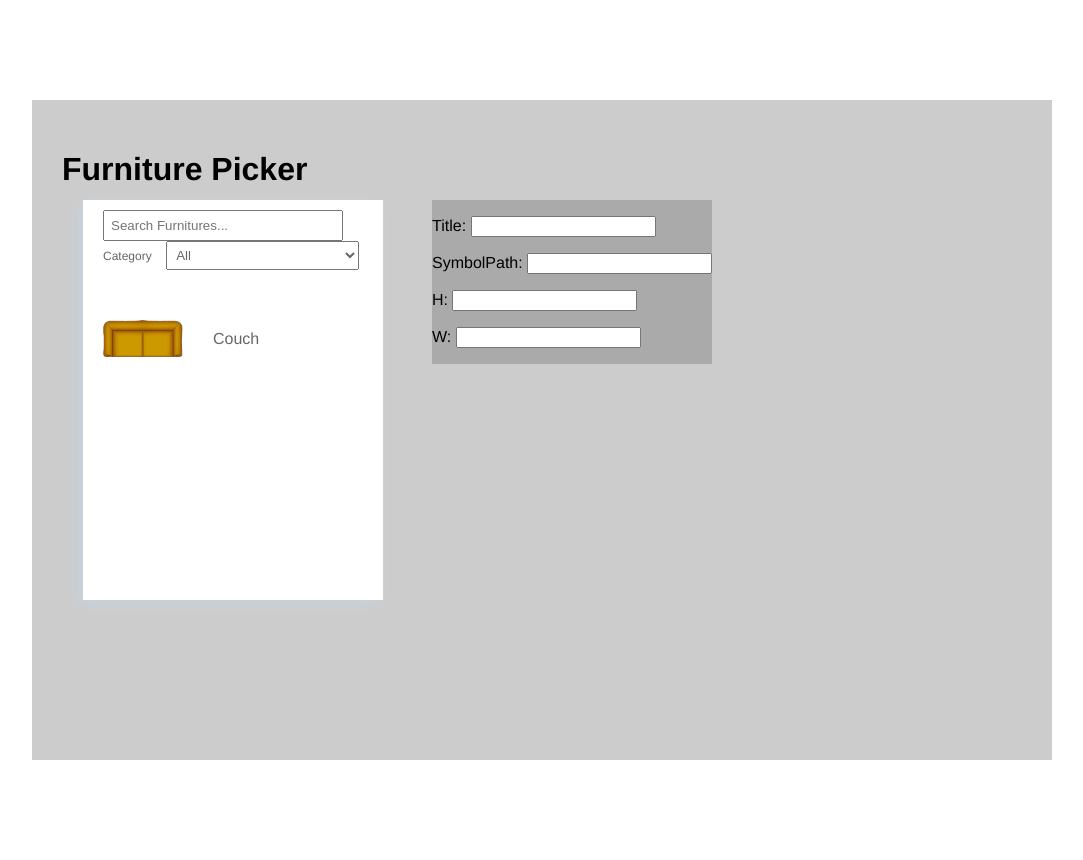
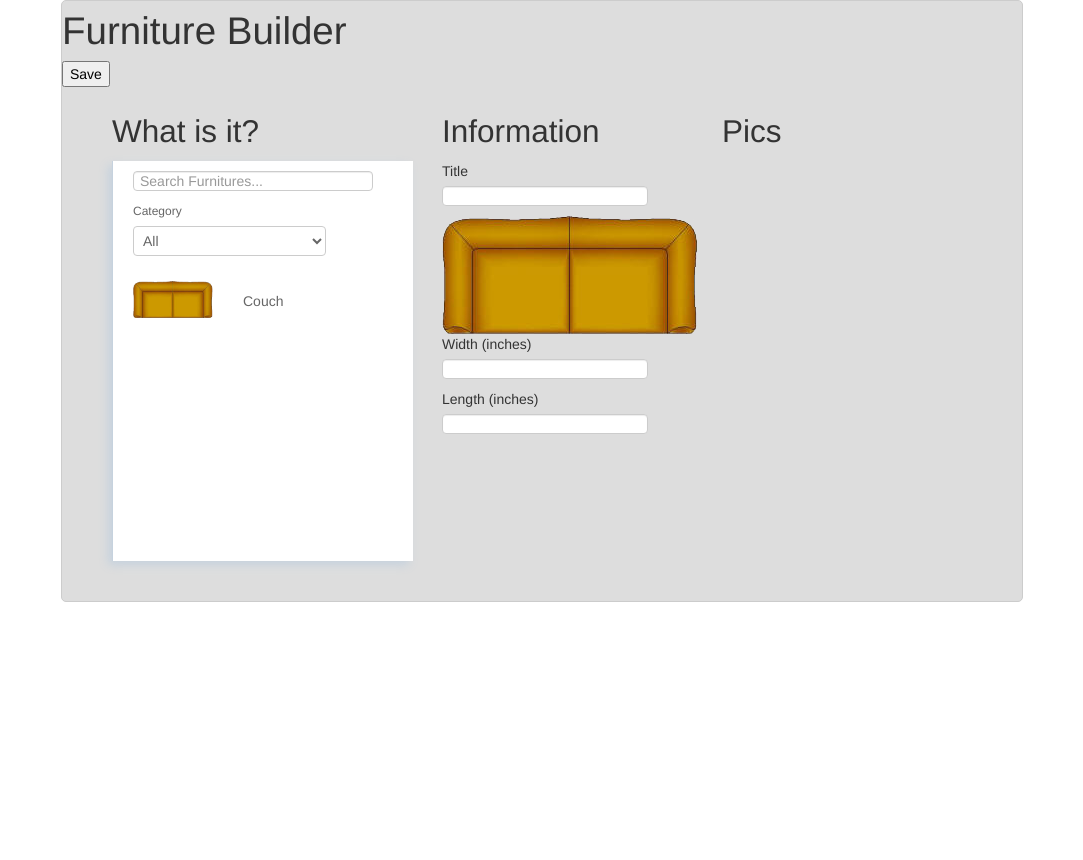
Before and after one commit to inpica/inpica, a Django app: page /pin/1/1 in a window 1280 px wide. Shown: the whole page, without its empty margins (98-1181 px from the left). After the commit the page ends 602 px from the top, so only its background shows below. Run offline with Django 3.2, Linux system fonts and the light colour scheme.

Commit message:
furniture builder (pin)

```diff
--- a/inpica/urls.py
+++ b/inpica/urls.py
@@ -36,7 +36,9 @@ urlpatterns = patterns('',
 
     url(r'^furniture/builder$','main.views.FurnitureBuilder'),
     url(r'^furniture/builder-submit$','main.views.FurnitureBuilderSubmit'),
-    url(r'^pin/(?P<id>\d+)/(?P<ss>.+)$','main.views.Pin')
+
+    url(r'^pin/(?P<id>\d+)/(?P<ss>.+)$','main.views.Pin'),
+    url(r'^pin/save/(?P<id>\d+)/(?P<ss>.+)$','main.views.PinSave')
 
 
 
--- a/main/forms.py
+++ b/main/forms.py
@@ -49,4 +49,4 @@ class FurnitureBuilder(ModelForm):
 	required_css_class ='required'
 	class Meta:
 		model = m.Furniture
-		fields = ("title","symbolPath","h","w")
+		fields = ("title","h","w")
--- a/main/models.py
+++ b/main/models.py
@@ -13,6 +13,7 @@ class UserDetails(models.Model):
 	'''
 	user = models.OneToOneField(User, primary_key=True)
 	confirmCode = models.CharField(max_length=40, null=True)
+	bookmarkletss = models.CharField(max_length=40, null=True)
 
 
 
@@ -92,8 +93,8 @@ class Furniture(models.Model):
 	symbol = models.ImageField(upload_to=FurnitureSymbol_Filename, null=True)
 	RCD = models.DateTimeField(default=datetime.now)
 	bucket = models.CharField(max_length=255, choices=[('PIN','Pin Board'), ('MY', 'My Furniture')], db_index=True)
-	h = models.IntegerField(null=True)
-	w = models.IntegerField(null=True)
+	h = models.FloatField(null=True)
+	w = models.FloatField(null=True)
 
 	def dim(self):
 		return {
@@ -192,8 +193,8 @@ class FloorplanCameraPic(models.Model):
 
 
 
-class Bookmarklet(models.Model):
-	user = models.ForeignKey(User, db_index=True)
-	uuid = models.CharField(max_length=40)
-	EOL = models.DateTimeField() #End of Life
-	RCD = models.DateTimeField(datetime.now)
+# class Bookmarklet(models.Model):
+# 	user = models.ForeignKey(User, db_index=True)
+# 	uuid = models.CharField(max_length=40)
+# 	EOL = models.DateTimeField() #End of Life
+# 	RCD = models.DateTimeField(datetime.now)
--- a/main/views.py
+++ b/main/views.py
@@ -222,4 +222,32 @@ def FurnitureBuilderSubmit(request):
 
 def Pin(request, id, ss):
 	form = main.forms.FurnitureBuilder(initial={"w":request.GET.get("w"),"h":request.GET.get("l"),"title":request.GET.get("title")})
-	return render_to_response('main/pin.html',{"form": form, "picurls":request.GET.getlist("picurl")}, context_instance=RequestContext(request))
+	return render_to_response('main/pin.html',
+		{"furniturebuilder":{
+			"builderform":form,
+			"symbolid":request.GET.get('symbolid', 1),
+			"url":request.GET.get("url"),
+			"isPin":True,
+			"picurls":request.GET.getlist("picurl"),
+			"userid":id,
+			"ss":ss
+		}},
+		context_instance=RequestContext(request))
+
+@csrf_exempt
+def PinSave(request, id, ss):
+	#TODO - check if id and ss are a match
+	furniture = m.Furniture()
+	furniture.user = User.objects.get(pk=id)
+	furniture.title = request.POST.get("title")
+	furniture.url = request.POST.get("url")
+	furniture.symbolPath = request.POST.get("symbolPath")
+	furniture.bucket = "PIN"
+	furniture.h = float(request.POST.get("h"))/12
+	furniture.w = float(request.POST.get("w"))/12
+	furniture.save()
+	pics = []
+	for url in request.POST.getlist("picurl"):
+		pics.append(m.FurniturePic(furniture=furniture, url=url))
+	m.FurniturePic.objects.bulk_create(pics)
+	return HttpResponse("Success")
--- a/static/css/furniture-builder.css
+++ b/static/css/furniture-builder.css
@@ -1,17 +1,16 @@
-body{
-	position:relative;
-	padding:0px;
-	margin:0px;
-	font-family: Helvetica;
+h1, h2{
+	font-weight: normal;
 }
 
-#pin-wrapper{
+#furniture-builder{
 	width:960px;
-	padding:30px;
-	margin:100px auto;
+	overflow: auto;
+	background-color: #DDD;
+	height:600px;
+	border: 1px solid #CCC;
+	border-radius: 5px;
+	margin:0 auto;
 	position: relative;
-	height:600px;
-	background-color: #CCC;
 }
 
 #picker-wrapper{
@@ -22,17 +21,21 @@ body{
 	display: block !important;
 }
 
-#builder-form{
+#builder-form-wrapper{
 	position:absolute;
 	top: 100px;
-	left:400px;
-	background-color: #AAA;
+	left:380px;
+	height:450px;
 }
 
-#builder-piclist{
-	width:200px;
+#builder-pics-wrapper{
+	width:260px;
 	position:absolute;
 	top: 100px;
-	left:700px;
-	background-color: #AAA;
+	left:660px;
+	height:450px;
 }
+
+#builder-pics-wrapper img{
+	max-width: 250px;
+}
--- a/templates/main/pin.html
+++ b/templates/main/pin.html
@@ -2,8 +2,23 @@
 <html>
 <head>
 	<script type="text/javascript" src="{{STATIC_URL}}js/lib/jquery-1.9.1.min.js"></script>
+	<link rel="stylesheet" type="text/css" href="{{STATIC_URL}}css/bootstrap.min.css"/>
 	<link rel="stylesheet" type="text/css" href="{{STATIC_URL}}css/floorplan.css"/>
 	<link rel="stylesheet" type="text/css" href="{{STATIC_URL}}css/furniture-builder.css"/>
+
+	<style type="text/css">
+		body{
+			position:relative;
+			padding:0px;
+			margin:0px;
+			font-family: Helvetica;
+		}
+
+		#pin-wrapper{
+			position: relative;
+		}
+	</style>
+
 </head>
 <body>
 	<div id="pin-wrapper">
--- a/templates/snippet/furniture-builder.html
+++ b/templates/snippet/furniture-builder.html
@@ -1,17 +1,133 @@
 {%load maintags%}
 <div id="furniture-builder">
-	<h1>Furniture Picker</h1>
+
+	<h1>Furniture Builder</h1>
+
+	<input onclick="FurnitureBuilderSubmit({%if furniturebuilder.isPin%}true{%else%}false{%endif%})" type="button" value="Save"/>
+
 	<div id="picker-wrapper">
+		<h2>What is it?</h2>
 		{% FurniturePicker False %}
 	</div>
 
-	<div id="builder-form">
-		{{form.as_p}}
+	<div id="builder-form-wrapper">
+		<h2>Information</h2>
+		<div class="form-field">
+			<label>Title</label>
+			{{furniturebuilder.builderform.title}}
+		</div>
+		<div class="form-measure-group">
+			<div id="symbol-scope-wrapper">
+				<img id="symbol-scope" src=""/>
+			</div>
+			<div class="form-field">
+				<label>Width (inches)</label>
+				{{furniturebuilder.builderform.w}}
+			</div>
+			<div class="form-field">
+				<label>Length (inches)</label>
+				{{furniturebuilder.builderform.h}}
+			</div>
+		</div>
 	</div>
 
-	<div id="builder-piclist">
-		{%for picurl in picurls%}
-			<img src="{{picurl}}" />
-		{%endfor%}
+	<div id="builder-pics-wrapper">
+	<h2>Pics</h2>
+	{%if furniturebuilder.isPin%}
+		<div id="pinpics">
+			{%for picurl in furniturebuilder.picurls%}
+			<div class="pinpic">
+				<img src="{{picurl}}" />
+				<div onclick="$(this).parent().remove();">Delete</div>
+			</div>
+			{%endfor%}
+		</div>
+	{%else%}
+		<p>TODO - form to upload pics</p>
+		<div id="userpics">
+			<p>TODO - list of pics from user</p>
+		</div>
+	{%endif%}
 	</div>
 </div>
+
+<script type="text/javascript">
+$(document).ready(function(){
+
+	$("#furniture-picker .filter .search-filter").on("keyup", function(){
+		var search_query = $(this).val().toLowerCase().replace(/^\s+|\s+$/g, '').replace(" ", "|");
+		var objects_list = $("#furniture-picker .list .object");
+		PickerFilter(search_query, objects_list, "search")
+	});
+
+	$("#furniture-picker .filter .category-filter").on("change", function(){
+		var search_query = $(this).val().toLowerCase();
+		var objects_list = $("#furniture-picker .list .object");
+		if(search_query == "all"){
+			objects_list.attr("category-filter", 1);
+		}else{
+			PickerFilter(search_query, objects_list, "category");
+		}
+	});
+
+	$("#furniture-picker .object").on("click", function(){
+		$("#symbol-scope").attr("src", "{{STATIC_URL}}" + $(this).attr("path")).attr("path", $(this).attr("path"));
+	});
+
+	SetSymbolScope({{furniturebuilder.symbolid}});
+})
+
+function SetSymbolScope(symbolid){
+	$("#furniture-picker .object[symbolid='"+symbolid+"']").trigger("click");
+};
+
+function PickerFilter(searchQuery, objectsList, filterType){
+	var filterSetAttr = filterType + "-filter";
+	var filterMatchAttr = filterType + "-filter-match";
+	if(!searchQuery){
+		objectsList.attr(filterSetAttr, 1);
+	}else{
+		objectsList.attr(filterSetAttr, 0);
+		var re = new RegExp('.*('+searchQuery+').*','i');
+		objectsList.each(function(){
+			if(re.test($(this).attr(filterMatchAttr))){
+				$(this).attr(filterSetAttr, 1);
+			}
+		});
+	};
+};
+
+function FurnitureBuilderSubmit(isPin){
+	var formdata = new FormData()
+	formdata.append("title", $("#id_title").val());
+	formdata.append("w", $("#id_w").val());
+	formdata.append("h", $("#id_h").val());
+	formdata.append("symbolPath", $("#symbol-scope").attr("path"));
+	formdata.append("url", "{{furniturebuilder.url}}");
+
+	if(isPin){
+		$("#pinpics .pinpic").each(function(){
+			formdata.append("picurl", $("img", this).attr("src"));
+		})
+	} else{
+		alert("NOT IMPLEMENTED")
+		// formdata.append('file',$("#map-file")[0].files[0])
+	}
+
+	$.ajax({
+		type:"POST",
+		url: isPin ? "/pin/save/{{furniturebuilder.userid}}/{{furniturebuilder.ss}}" : "/furniture/new/{{furniturebuilder.userid}}",
+		data:formdata,
+		processData: false,
+		contentType: false,
+		success:SubmitHandler
+	});
+};
+
+function SubmitHandler(data){
+
+};
+
+
+
+</script>
--- a/templates/snippet/furniture-picker.html
+++ b/templates/snippet/furniture-picker.html
@@ -20,13 +20,13 @@
 	<div class="list">
 
 		{%for f in furnitures%}
-			<div class="object" isFurniture="1" type="image" w="{{f.w}}" h="{{f.h}}" src="{{STATIC_URL}}{{f.symbolPath}}" search-filter-match="{{f.title}}" category-filter-match="pinned" search-filter="1" category-filter="1" mid="{{f.id}}">
+			<div class="object" isFurniture="1" type="image" w="{{f.w}}" h="{{f.h}}" path="{{f.symbolPath}}" search-filter-match="{{f.title}}" category-filter-match="pinned" search-filter="1" category-filter="1" mid="{{f.id}}">
 				<img src="{{STATIC_URL}}{{f.symbolPath}}" />
 				<p>{{f.title}}</p>
 			</div>
 		{%endfor%}
 
-		<div class="object" isFurniture="1" type="image" w="6" h="2" symbolid="10" src="{{STATIC_URL}}image/furniture/symbol/couch.png" search-filter-match="couch" category-filter-match="dining" search-filter="1" category-filter="1">
+		<div class="object" isFurniture="1" type="image" w="6" h="2" symbolid="1" path="image/furniture/symbol/couch.png" search-filter-match="couch" category-filter-match="dining" search-filter="1" category-filter="1">
 			<img src="{{STATIC_URL}}image/furniture/symbol/couch.png" />
 			<p>Couch</p>
 		</div>
```
Also changed, not shown: inpica/settings.py (+6 -3 lines).
